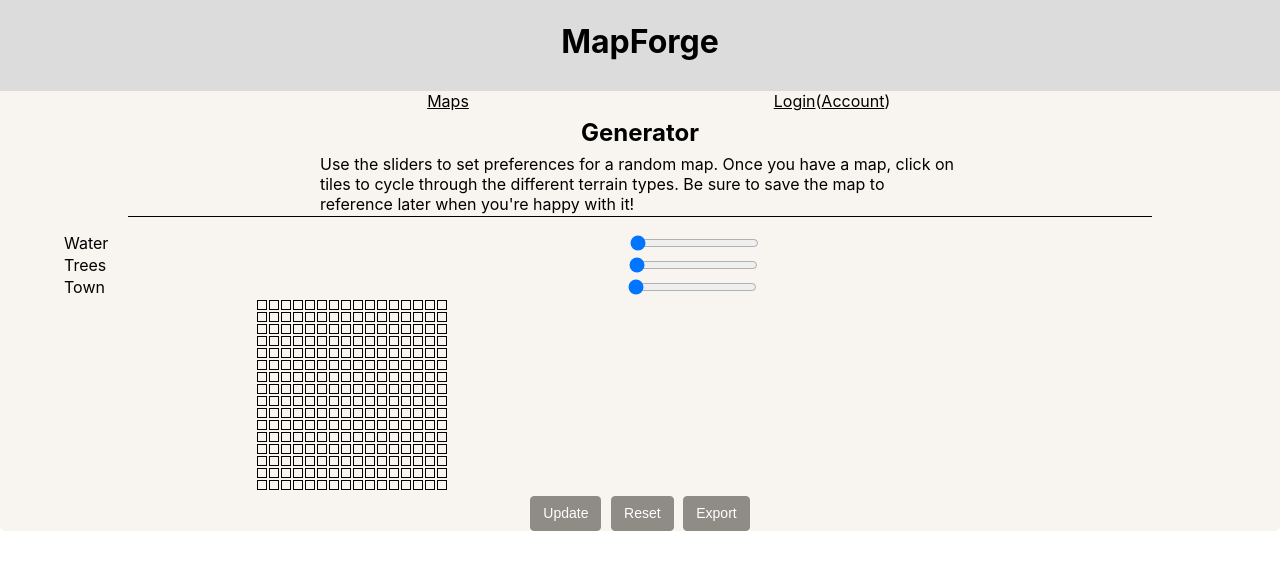
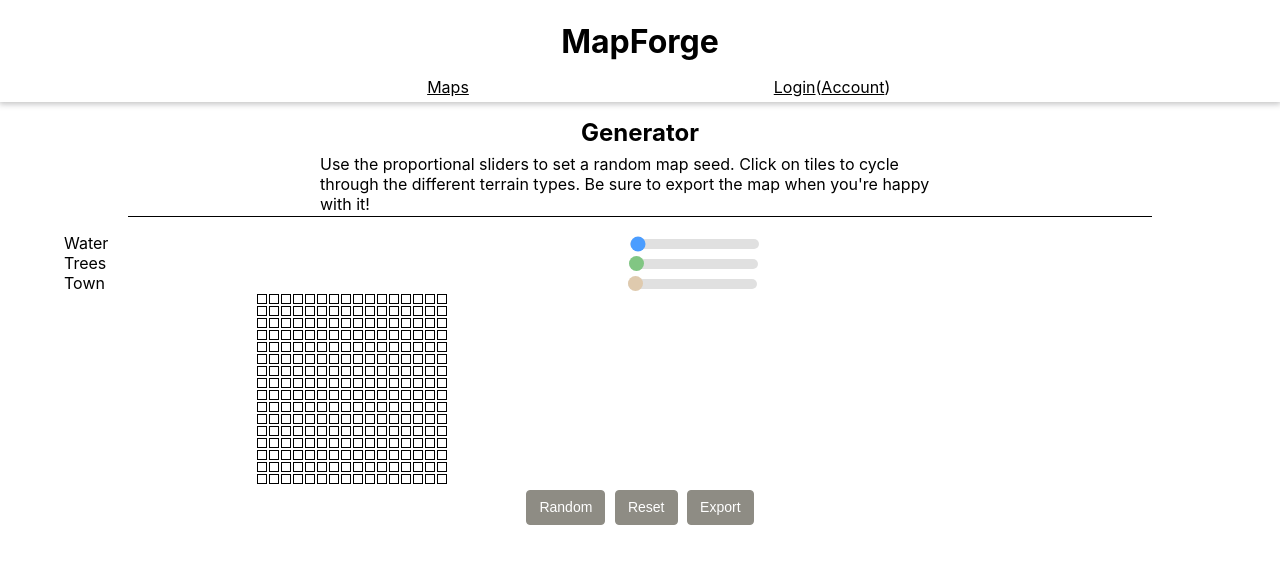
Before and after one commit to greynagle/mapforge, a React (Create React App) app: page /maps in a window 1280 px wide. Shown: the top 570 px of the page. Built offline with nearby package versions, Linux system fonts and the light colour scheme; no server answers.

Commit message:
some css changes post-critique

```diff
--- a/src/app/App.css
+++ b/src/app/App.css
@@ -4,15 +4,68 @@
 }
 
 .html {
-	  background-color: #F8F5F0;
+    background-color: #f8f5f0;
 }
 
 .App_header {
     /* position: absolute; */
-    background-color: gainsboro;
     width: 100%;
     padding-top: 1px;
-    padding-bottom: 1vh;
+    padding-bottom: 0.3vh;
+    background: #fff;
+    box-shadow: 0 1px 6px 1px rgba(32, 33, 36, 0.28);
+}
+
+.landing {
+    margin-left: 5vw;
+    margin-right: 5vw;
+}
+
+.sub-header {
+    padding-top: 2vh;
+}
+
+h1 {
+    margin-bottom: 2vh;
+}
+
+.slider {
+  -webkit-appearance: none;
+  height: 10px;
+  border-radius: 5px;
+  background: #d3d3d3;
+  outline: none;
+  opacity: 0.7;
+  -webkit-transition: .2s;
+  transition: opacity .2s;
+}
+
+.tree-slider::-webkit-slider-thumb {
+  -webkit-appearance: none;
+  appearance: none;
+  width: 15px;
+  height: 15px;
+  border-radius: 50%;
+  background: #4CAF50;
+  cursor: pointer;
+}
+
+.city-slider::-webkit-slider-thumb {
+  -webkit-appearance: none;
+  appearance: none;
+  width: 15px;
+  height: 15px;
+  border-radius: 50%;
+  background: #D2B48C;
+  cursor: pointer;
+}
+
+.slider::-moz-range-thumb {
+  width: 25px;
+  height: 25px;
+  border-radius: 50%;
+  background: #4CAF50;
+  cursor: pointer;
 }
 
 header > h1 > a {
@@ -20,11 +73,11 @@ header > h1 > a {
 }
 
 a {
-	color: #000000
+    color: #000000;
 }
 
-td>a {
-	color: #c29b9b
+td > a {
+    color: #c29b9b;
 }
 
 ul {
@@ -74,22 +127,22 @@ label {
 }
 
 .top-link-list {
-	margin-top:0px;
-	margin-bottom:7px;
+    margin-top: 0px;
+    margin-bottom: 2px;
 }
 
 .top-link {
     text-align: center;
     display: inline-block;
     width: 30vw;
-	margin-top:0px
+    margin-top: 0px;
 }
 
 /* button yoink */
 .btn {
     display: inline-block;
     font-weight: 400;
-  color: #3E3F3A;
+    color: #3e3f3a;
     text-align: center;
     vertical-align: middle;
     -webkit-user-select: none;
@@ -99,20 +152,26 @@ label {
     background-color: transparent;
     border: 1px solid transparent;
     padding: 0.375rem 0.75rem;
-  margin: .3rem .3rem 0rem .3rem;
+    margin: 0.3rem 0.3rem 0rem 0.3rem;
     font-size: 0.875rem;
     line-height: 1.5;
     border-radius: 0.25rem;
-  -webkit-transition: color 0.15s ease-in-out, background-color 0.15s ease-in-out, border-color 0.15s ease-in-out, -webkit-box-shadow 0.15s ease-in-out;
-  transition: color 0.15s ease-in-out, background-color 0.15s ease-in-out, border-color 0.15s ease-in-out, -webkit-box-shadow 0.15s ease-in-out;
-  transition: color 0.15s ease-in-out, background-color 0.15s ease-in-out, border-color 0.15s ease-in-out, box-shadow 0.15s ease-in-out;
-  transition: color 0.15s ease-in-out, background-color 0.15s ease-in-out, border-color 0.15s ease-in-out, box-shadow 0.15s ease-in-out, -webkit-box-shadow 0.15s ease-in-out;
+    -webkit-transition: color 0.15s ease-in-out,
+        background-color 0.15s ease-in-out, border-color 0.15s ease-in-out,
+        -webkit-box-shadow 0.15s ease-in-out;
+    transition: color 0.15s ease-in-out, background-color 0.15s ease-in-out,
+        border-color 0.15s ease-in-out, -webkit-box-shadow 0.15s ease-in-out;
+    transition: color 0.15s ease-in-out, background-color 0.15s ease-in-out,
+        border-color 0.15s ease-in-out, box-shadow 0.15s ease-in-out;
+    transition: color 0.15s ease-in-out, background-color 0.15s ease-in-out,
+        border-color 0.15s ease-in-out, box-shadow 0.15s ease-in-out,
+        -webkit-box-shadow 0.15s ease-in-out;
 }
 
 .btn-secondary {
     color: #fff;
-  background-color: #8E8C84;
-  border-color: #8E8C84;
+    background-color: #8e8c84;
+    border-color: #8e8c84;
 }
 
 .btn-secondary:hover {
@@ -121,21 +180,14 @@ label {
     border-color: #74726b;
 }
 
-.btn-secondary:focus, .btn-secondary.focus {
+.btn-secondary:focus,
+.btn-secondary.focus {
     color: #fff;
     background-color: #7b7971;
     border-color: #74726b;
     -webkit-box-shadow: 0 0 0 0.2rem rgba(159, 157, 150, 0.5);
     box-shadow: 0 0 0 0.2rem rgba(159, 157, 150, 0.5);
 }
-
-.jumbotron {
-  padding: 0rem 0rem;
-  margin-bottom: 2rem;
-  background-color: #F8F5F0;
-  border-radius: 0.3rem;
-}
-
 
 /* tabbing */
 /* Style the tab */
--- a/src/app/App.js
+++ b/src/app/App.js
@@ -53,16 +53,16 @@ class App extends Component {
                         <h1>
                             <Link to="/">MapForge</Link>{" "}
                         </h1>
-                    </header>
                         <ul className="top-link-list">
                             <li className="top-link">
                                 <Link to={`/maps`}>Maps</Link>
                             </li>
                             <li className="top-link">
-                            <Link to={`/login`}>Login</Link>
-							(<Link to={`/account`}>Account</Link>)
+                                <Link to={`/login`}>Login</Link>(
+                                <Link to={`/account`}>Account</Link>)
                             </li>
                         </ul>
+                    </header>
                     <main className="App_main">{this.renderMainRoutes()}</main>
                 </div>
             </ApiContext.Provider>
--- a/src/maps/map-grid.js
+++ b/src/maps/map-grid.js
@@ -39,7 +39,7 @@ export default class MapGrid extends Component {
                         min="1"
                         max="100"
                         defaultValue="0"
-                        className="slider"
+                        className="slider tree-slider"
                         id="trees"
                     />
                 </div>
@@ -50,7 +50,7 @@ export default class MapGrid extends Component {
                         min="1"
                         max="100"
                         defaultValue="0"
-                        className="slider"
+                        className="slider city-slider"
                         id="town"
                     />
                 </div>
@@ -60,7 +60,7 @@ export default class MapGrid extends Component {
                 ></div>
                 <div>
                     <button className="btn btn-secondary" type="submit">
-                        Update
+                        Random
                     </button>
 					<button className="btn btn-secondary" type="reset">
                         Reset
--- a/src/maps/map-landing.js
+++ b/src/maps/map-landing.js
@@ -12,7 +12,7 @@ import {
 // import AsmTable from "./AsmTable";
 import "./maps.css";
 import ApiContext from "../ApiContext";
-import MapGrid from "./map-grid"
+import MapGrid from "./map-grid";
 // import AsmContents from "./AsmContents";
 
 export default class Maps extends Component {
@@ -29,10 +29,10 @@ export default class Maps extends Component {
                 <>
                     <h2>Generator</h2>
                     <p className="info">
-                        Use the sliders to set preferences for a random map.
-                        Once you have a map, click on tiles to cycle through the
-                        different terrain types. Be sure to save the map to
-                        reference later when you're happy with it!
+                        Use the proportional sliders to set a random map seed.
+                        Click on tiles to cycle through the different terrain
+                        types. Be sure to export the map when you're happy with
+                        it!
                     </p>
                 </>
             );
@@ -54,7 +54,7 @@ export default class Maps extends Component {
         return (
             <div className="sub-header">
                 <Links />
-				<MapGrid />
+                <MapGrid />
             </div>
         );
     }
```
Lines whose indentation alone changed are shown as unchanged.
